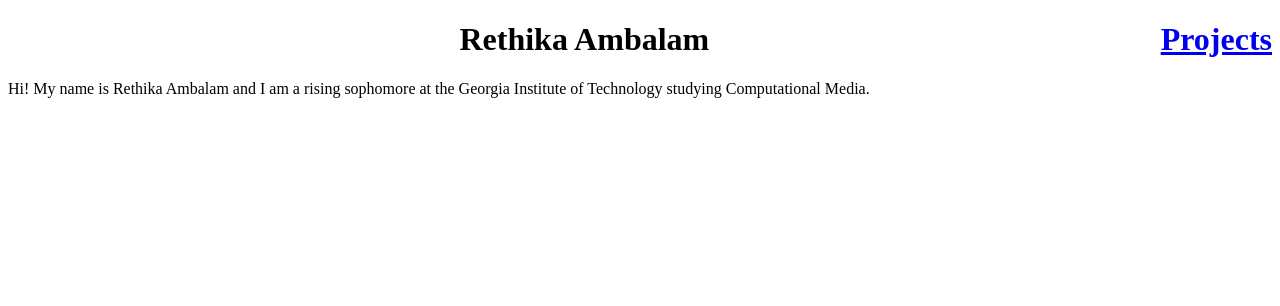
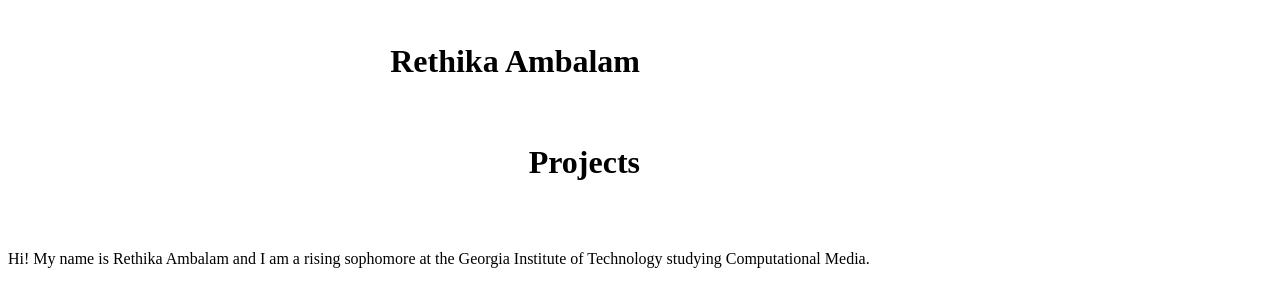
Before and after one commit to Rethikaamb/rethikaamb.github.io, a plain HTML site: page index.html in a window 1280 px wide. Drawn offline with Linux system fonts and the light colour scheme.

Commit message:
header formatting v2

```diff
--- a/index.html
+++ b/index.html
@@ -1,14 +1,16 @@
 <!DOCTYPE html>
 <html>
 <body>
-<!-- <h1> <center> Rethika Ambalam </center> -->
-    <h1 style = "text-align:center;">
-        Rethika Ambalam
+<h1>
+
+    <h1 style = "text-align: right; width:50%; display: inline-block;">Rethika Ambalam</p>
+    <p style = "text-align: right; width:50%; display: inline-block;">Projects</p>
+   <!---- <h1 style = "text-align:center;">
         <span style = "float:right;">
-             <a href="/projects.html">Projects</a>
+            <p> <a href="/projects.html">Projects</a> </p>
         </span>
-    </h1>
-<!--</h1>-->
+    </h1> -->
+</h1>
 <p>Hi! My name is Rethika Ambalam and I am a rising sophomore at the Georgia Institute of Technology studying Computational Media.</p>
 </body>
 </html>
```
